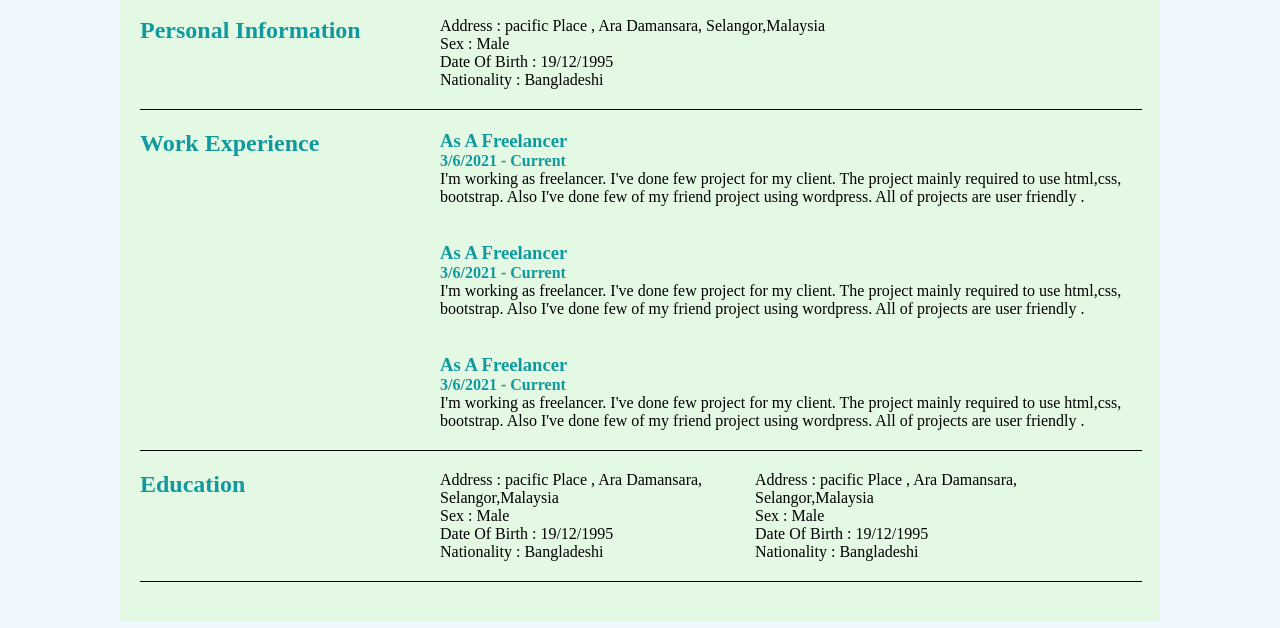
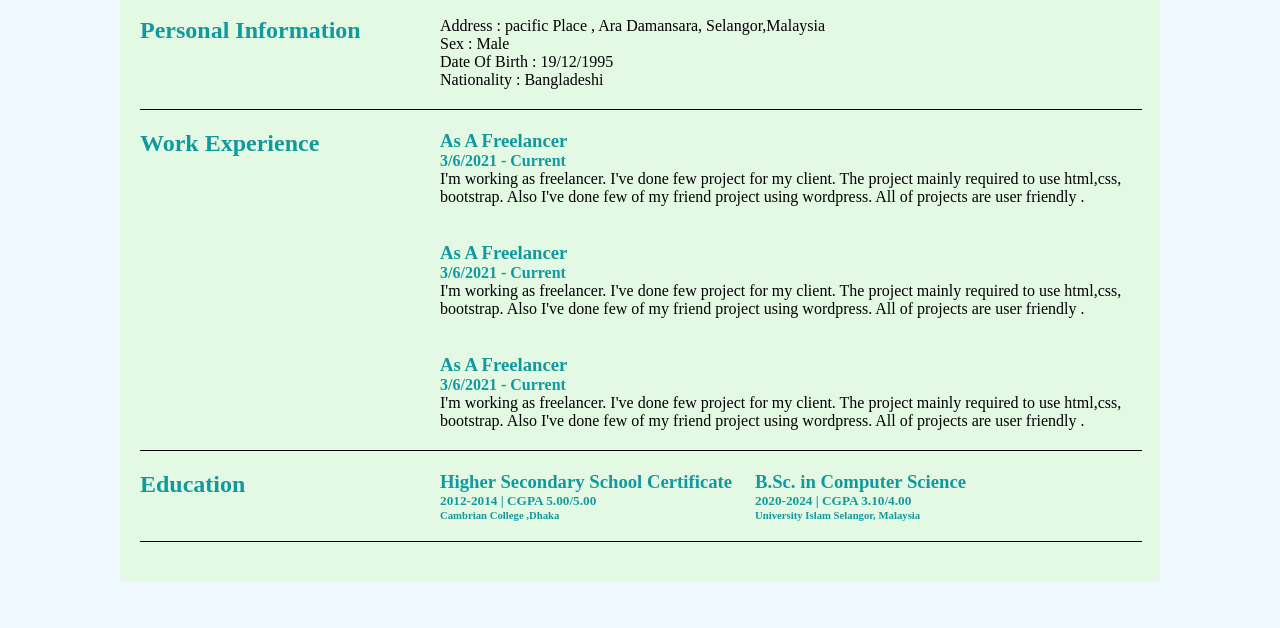
Before and after one commit to shohel1995/cv, a plain HTML site: page index.html in a window 1280 px wide. Shown: the part 172-800 px from the top of the page. Drawn offline with Linux system fonts and the light colour scheme.

Commit message:
added education

```diff
--- a/index.html
+++ b/index.html
@@ -97,17 +97,15 @@
                     <div class="right-div">
 
                         <div class="edu-right-div">
-                            <p>Address : pacific Place , Ara Damansara, Selangor,Malaysia</p>
-                            <p>Sex : Male</p>
-                            <p>Date Of Birth : 19/12/1995</p>
-                            Nationality : Bangladeshi
+                            <h3>Higher Secondary School Certificate</h3>
+                            <h5>2012-2014 | CGPA 5.00/5.00</h5>
+                            <h6>Cambrian College ,Dhaka</h6>
                         </div>
 
                         <div class="edu-right-div">
-                            <p>Address : pacific Place , Ara Damansara, Selangor,Malaysia</p>
-                            <p>Sex : Male</p>
-                            <p>Date Of Birth : 19/12/1995</p>
-                            Nationality : Bangladeshi
+                            <h3>B.Sc. in Computer Science </h3>
+                            <h5>2020-2024 | CGPA 3.10/4.00</h5>
+                            <h6>University Islam Selangor, Malaysia</h6>
                         </div>
 
                     </div>
```
